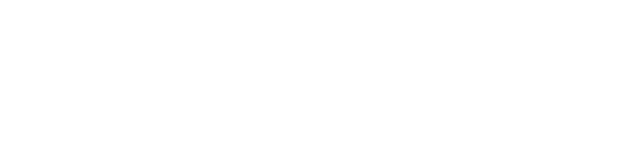
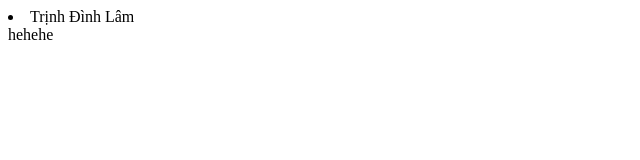
Before and after one commit to DinhLam728/WED201c_B1_SU25, a plain HTML site: page index.html in a window 1280 px wide. Shown: the whole page, without its empty margins (0-640 px from the left). Drawn offline with Linux system fonts and the light colour scheme.

Commit message:
Update index.html

```diff
--- a/index.html
+++ b/index.html
@@ -4,6 +4,8 @@
     <meta charset="UTF-8">
     <meta name="viewport" content="width=device-width, initial-scale=1.0">
     <title>lamtd.vn</title>
+    <li>Trịnh Đình Lâm</li>
+    hehehe
 </head>
 <body>
 
```
